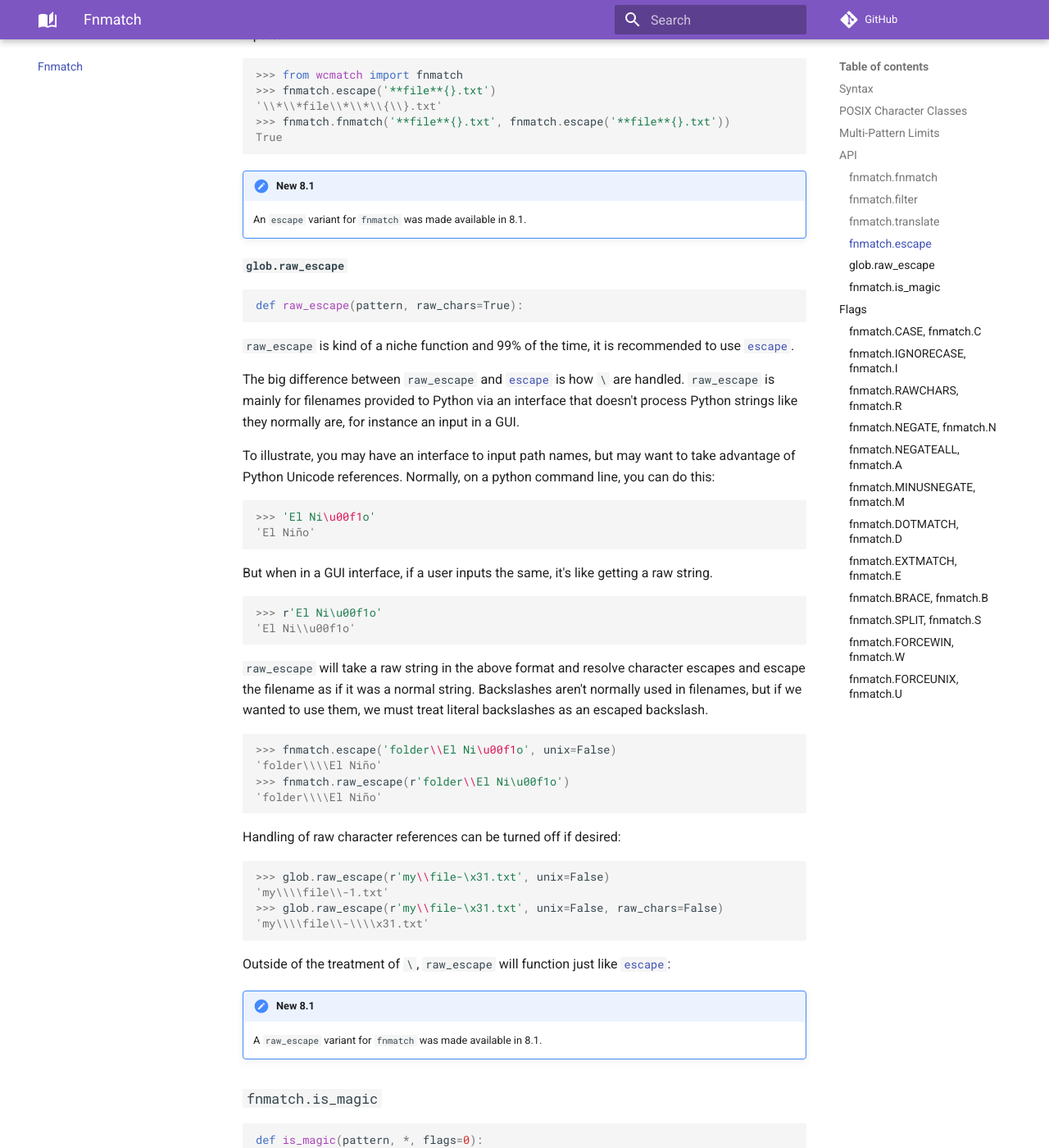
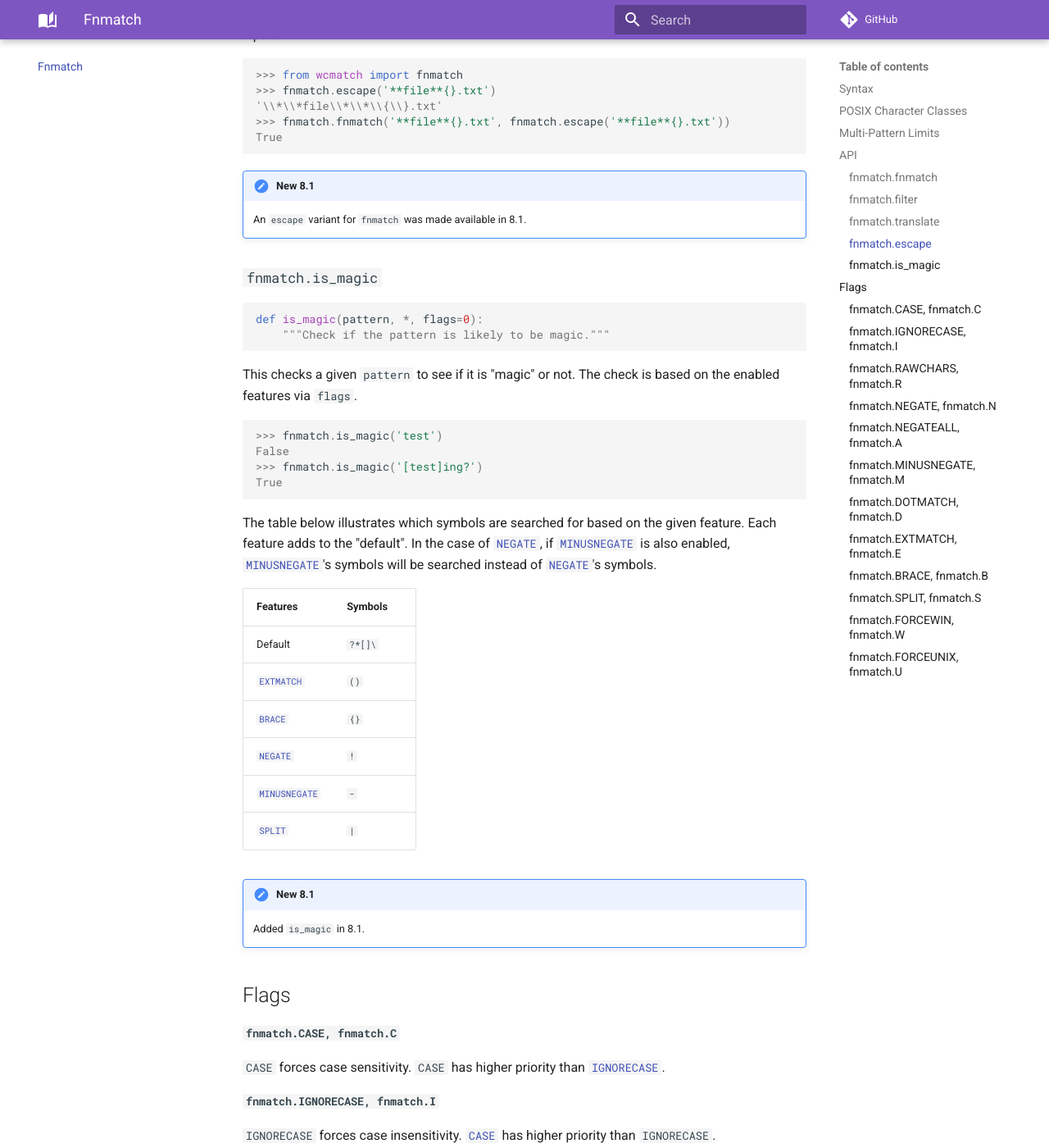
Before and after one commit to facelessuser/wcmatch, an MkDocs documentation site: the page built from docs/src/markdown/fnmatch.md, in a window 1280 px wide and 1400 px high, scrolled down 5516 px. Shown: the whole window at 82% size. Built offline with MkDocs 1.6.1 and Material for MkDocs 9.7.7, drawn with Linux system fonts in a browser that asks for light colours; comment, search, counter and statistics services are not loaded.

Commit message:
Deprecate raw_escape (#157)

````diff
--- a/docs/src/markdown/fnmatch.md
+++ b/docs/src/markdown/fnmatch.md
@@ -186,58 +186,6 @@ True
 !!! new "New 8.1"
     An `escape` variant for `fnmatch` was made available in 8.1.
 
-#### `glob.raw_escape` {: #raw_escape}
-
-```py3
-def raw_escape(pattern, raw_chars=True):
-```
-
-`raw_escape` is kind of a niche function and 99% of the time, it is recommended to use [`escape`](#escape).
-
-The big difference between `raw_escape` and [`escape`](#escape) is how `\` are handled. `raw_escape` is mainly for
-filenames provided to Python via an interface that doesn't process Python strings like they normally are, for instance
-an input in a GUI.
-
-To illustrate, you may have an interface to input path names, but may want to take advantage of Python Unicode
-references. Normally, on a python command line, you can do this:
-
-```pycon3
->>> 'El Ni\u00f1o'
-'El Niño'
-```
-
-But when in a GUI interface, if a user inputs the same, it's like getting a raw string.
-
-```pycon3
->>> r'El Ni\u00f1o'
-'El Ni\\u00f1o'
-```
-
-`raw_escape` will take a raw string in the above format and resolve character escapes and escape the filename as if it
-was a normal string. Backslashes aren't normally used in filenames, but if we wanted to use them, we must treat literal
-backslashes as an escaped backslash.
-
-```pycon3
->>> fnmatch.escape('folder\\El Ni\u00f1o', unix=False)
-'folder\\\\El Niño'
->>> fnmatch.raw_escape(r'folder\\El Ni\u00f1o')
-'folder\\\\El Niño'
-```
-
-Handling of raw character references can be turned off if desired:
-
-```pycon3
->>> glob.raw_escape(r'my\\file-\x31.txt', unix=False)
-'my\\\\file\\-1.txt'
->>> glob.raw_escape(r'my\\file-\x31.txt', unix=False, raw_chars=False)
-'my\\\\file\\-\\\\x31.txt'
-```
-
-Outside of the treatment of `\`, `raw_escape` will function just like [`escape`](#escape):
-
-!!! new "New 8.1"
-    A `raw_escape` variant for `fnmatch` was made available in 8.1.
-
 ### `fnmatch.is_magic` {: #is_magic}
 
 ```py3
--- a/docs/src/markdown/glob.md
+++ b/docs/src/markdown/glob.md
@@ -550,6 +550,19 @@ escaping will be used.
 
 #### `glob.raw_escape` {: #raw_escape}
 
+!!! warning "Deprecated 8.1"
+    In 8.1, `raw_escape` has been deprecated. The same can be accomplished simply by using `codecs` and then using the
+    normal [`escape`](#escape):
+
+    ```pycon3
+    >>> string = r"translate\\raw strings\\\u00c3\xc3\303\N{LATIN CAPITAL LETTER A WITH TILDE}"
+    >>> translated = codecs.decode(string, 'unicode_escape')
+    >>> glob.escape(translated)
+    'translate\\\\raw strings\\\\ÃÃÃÃ'
+    >>> glob.raw_escape(string)
+    'translate\\\\raw strings\\\\ÃÃÃÃ'
+    ```
+
 ```py3
 def raw_escape(pattern, unix=None, raw_chars=True):
 ```
````
Also changed, not shown: docs/src/markdown/about/changelog.md (+4 -2 lines), 2 other files.
